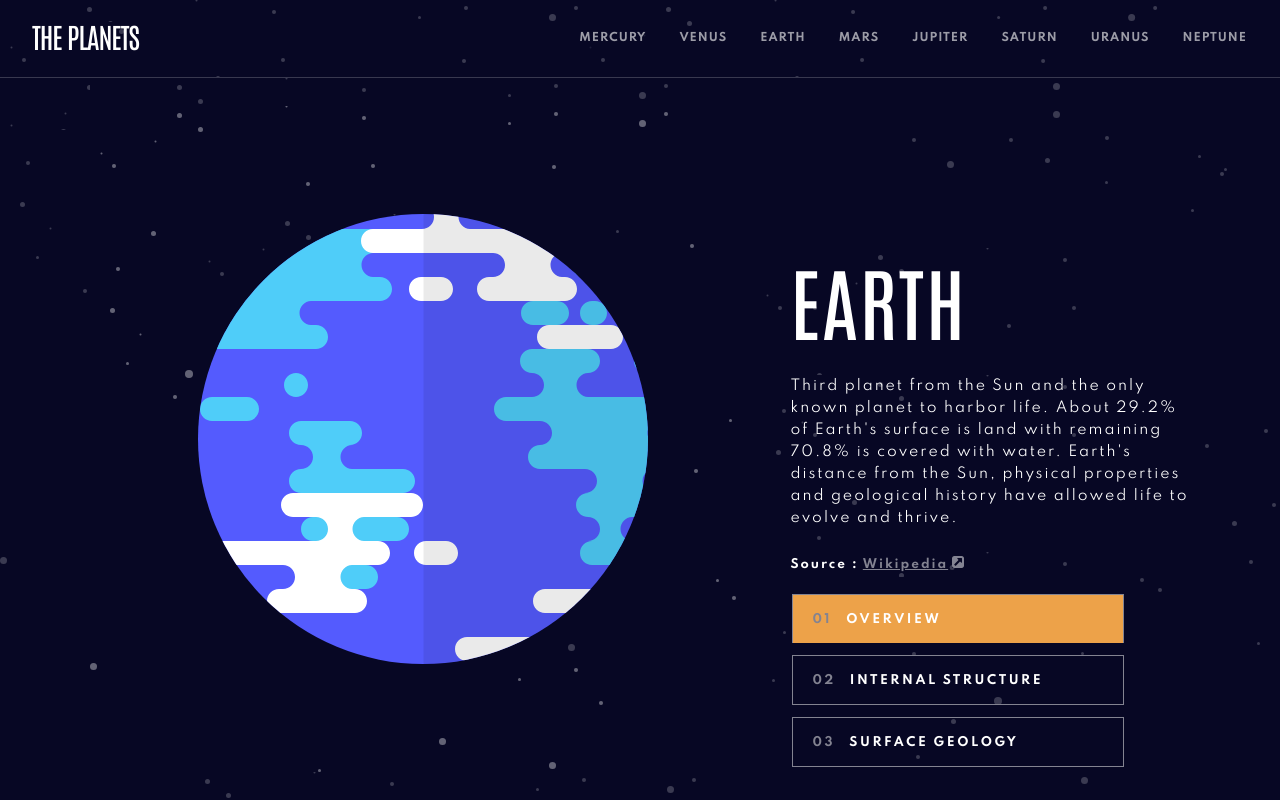
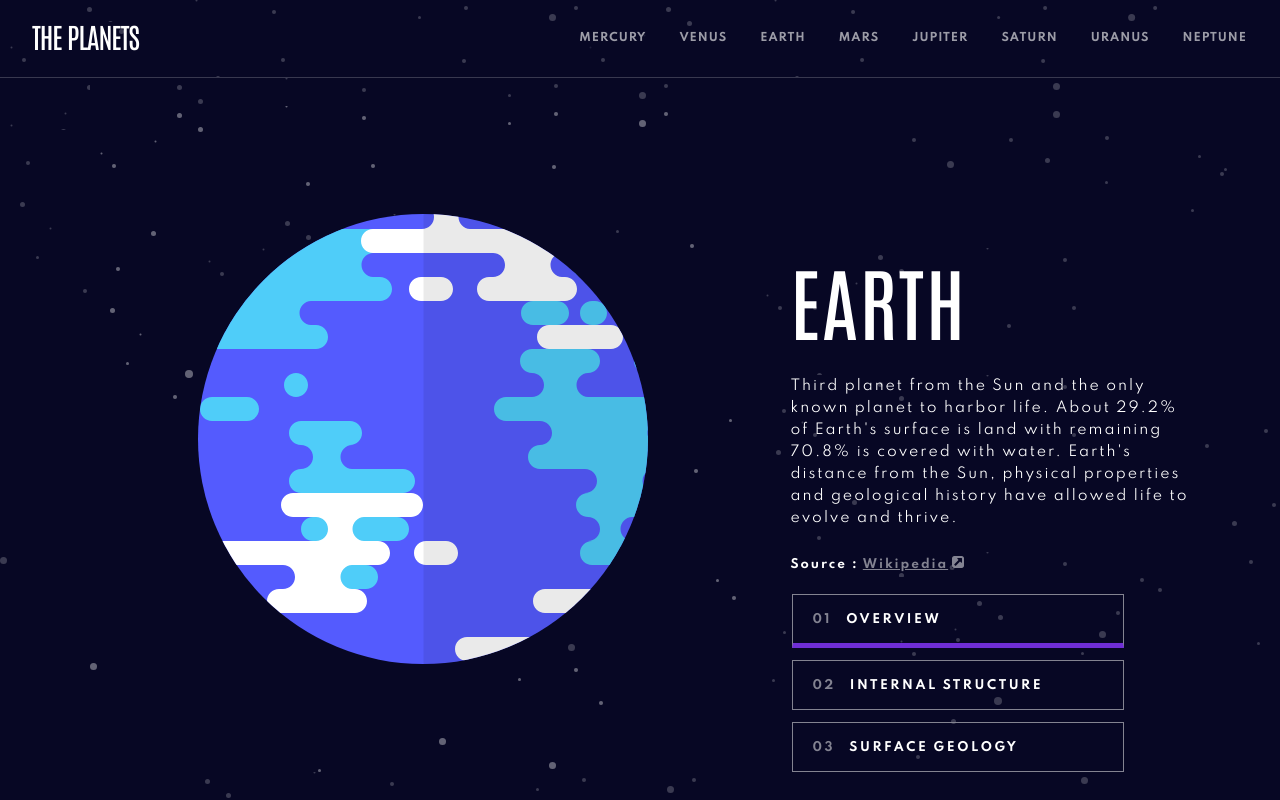
Before and after one commit to jNembhard/solar-system, a React (Create React App) app: page /Earth in a window 1280 px wide. Shown: the top 800 px of the page. Built offline with nearby package versions, Linux system fonts and the light colour scheme.

Commit message:
updated color changing lists

```diff
--- a/src/components/organisms/Navbar.js
+++ b/src/components/organisms/Navbar.js
@@ -25,7 +25,9 @@ function NavBar() {
             style={{ textDecoration: "none" }}
             color={handleColor(planet.name)}
           >
-            <li>{planet.name}</li>
+            <ul>
+              <li>{planet.name}</li>
+            </ul>
           </PlanetContainer>
         ))}
       </Planet>
--- a/src/components/organisms/PlanetInfo.js
+++ b/src/components/organisms/PlanetInfo.js
@@ -4,9 +4,8 @@ import BlurbOne from "../molecules/PlanetBlurb/BlurbOne";
 import BlurbTwo from "../molecules/PlanetBlurb/BlurbTwo";
 import BlurbThree from "../molecules/PlanetBlurb/BlurbThree";
 import { theme } from "../../styles/theme";
-import { css } from "styled-components";
 
-function TopSelect({
+function PlanetInfo({
   overviewContent,
   structureContent,
   geologyContent,
@@ -26,41 +25,94 @@ function TopSelect({
   rotation,
 }) {
   const [activeTab, setActiveTab] = useState("overview");
+  const [colorShift, setColorShift] = useState("first");
 
   const handleOverview = () => {
     setActiveTab("overview");
+    setColorShift("first");
   };
 
   const handleStructure = () => {
     setActiveTab("structure");
+    setColorShift("second");
   };
 
   const handleSurface = () => {
     setActiveTab("surface");
+    setColorShift("third");
+  };
+
+  const handlePlanetColors = () => {
+    switch (name) {
+      case "Mercury":
+        return theme.mercury;
+      case "Venus":
+        return theme.venus;
+      case "Earth":
+        return theme.earth;
+      case "Mars":
+        return theme.mars;
+      case "Jupiter":
+        return theme.jupiter;
+      case "Saturn":
+        return theme.saturn;
+      case "Uranus":
+        return theme.uranus;
+      case "Neptune":
+        return theme.neptune;
+      default:
+        return "transparent";
+    }
   };
 
   return (
     <TopWrap>
       <Top>
         <ListWrap>
+          <ul>
             <li
               className={activeTab === "overview" ? "active" : ""}
               onClick={handleOverview}
+              style={
+                colorShift === "first"
+                  ? {
+                      // backgroundColor: handlePlanetColors(name),
+                      borderBottom: `5px solid ${handlePlanetColors(name)}`,
+                    }
+                  : {}
+              }
             >
               overview
             </li>
             <li
               className={activeTab === "structure" ? "active" : ""}
               onClick={handleStructure}
+              style={
+                colorShift === "second"
+                  ? {
+                      // backgroundColor: handlePlanetColors(name),
+                      borderBottom: `5px solid ${handlePlanetColors(name)}`,
+                    }
+                  : {}
+              }
             >
               <span>internal</span> structure
             </li>
             <li
               className={activeTab === "surface" ? "active" : ""}
               onClick={handleSurface}
+              style={
+                colorShift === "third"
+                  ? {
+                      // backgroundColor: handlePlanetColors(name),
+                      borderBottom: `5px solid ${handlePlanetColors(name)}`,
+                    }
+                  : {}
+              }
             >
               surface <span style={{ "padding-left": "5px" }}>geology</span>
             </li>
+          </ul>
         </ListWrap>
         <Outlet>
           {activeTab === "overview" ? (
@@ -115,32 +167,7 @@ function TopSelect({
   );
 }
 
-export const PlanetColors = css`
-  ${({ name, planet }) => {
-    switch (name || planet) {
-      case "Mercury":
-        return theme.mercury;
-      case "Venus":
-        return theme.venus;
-      case "Earth":
-        return theme.earth;
-      case "Mars":
-        return theme.mars;
-      case "Jupiter":
-        return theme.jupiter;
-      case "Saturn":
-        return theme.saturn;
-      case "Uranus":
-        return theme.uranus;
-      case "Neptune":
-        return theme.neptune;
-      default:
-        return theme.venus;
-    }
-  }};
-`;
-
-export default TopSelect;
+export default PlanetInfo;
 
 const TopWrap = styled.div`
   margin-bottom: 47px;
@@ -188,6 +215,14 @@ const ListWrap = styled.div`
       }
     }
   }
+  ul {
+    display: flex;
+    align-items: center;
+    background: transparent;
+
+    @media ${(props) => props.theme.tablet} {
+      display: unset;
+    }
 
     li {
       list-style-type: none;
@@ -229,7 +264,6 @@ const ListWrap = styled.div`
       }
 
       &:hover {
-      border-bottom: 5px solid ${(props) => props.theme.mercury};
         margin-top: 23px;
         padding-bottom: 18px;
         color: ${(props) => props.theme.fontColor};
@@ -243,14 +277,13 @@ const ListWrap = styled.div`
       }
 
       &.active {
-      border-bottom: 5px solid ${(props) => props.theme.mercury};
+        /* border-bottom: 5px solid ${(props) => props.theme.mercury}; */
         margin-top: 23px;
         padding-bottom: 18px;
         color: ${(props) => props.theme.fontColor};
 
         @media ${(props) => props.theme.tablet} {
           border-bottom: unset;
-        background-color: ${PlanetColors};
           margin-top: unset;
           padding-bottom: unset;
         }
@@ -266,4 +299,5 @@ const ListWrap = styled.div`
         }
       }
     }
+  }
 `;
--- a/src/styles/GlobalStyles.js
+++ b/src/styles/GlobalStyles.js
@@ -3,7 +3,6 @@ import AntonioMedium from "./fonts/Antonio-Medium.ttf";
 import SpartanRegular from "./fonts/Spartan-Regular.ttf";
 import SpartanBold from "./fonts/Spartan-Bold.ttf";
 import { theme } from "./theme";
-// import styled from "styled-components";
 
 export const GlobalStyles = createGlobalStyle`
   body {
```
Lines whose indentation alone changed are shown as unchanged.
